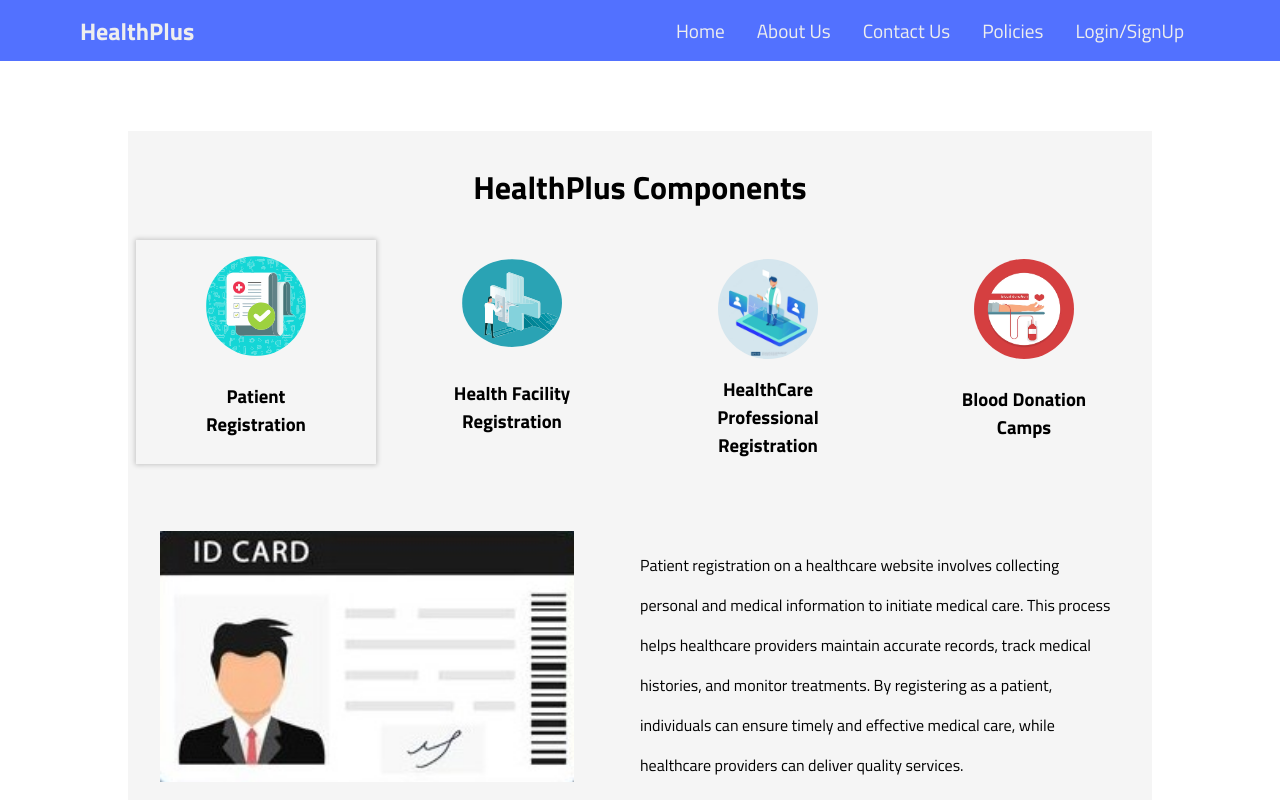
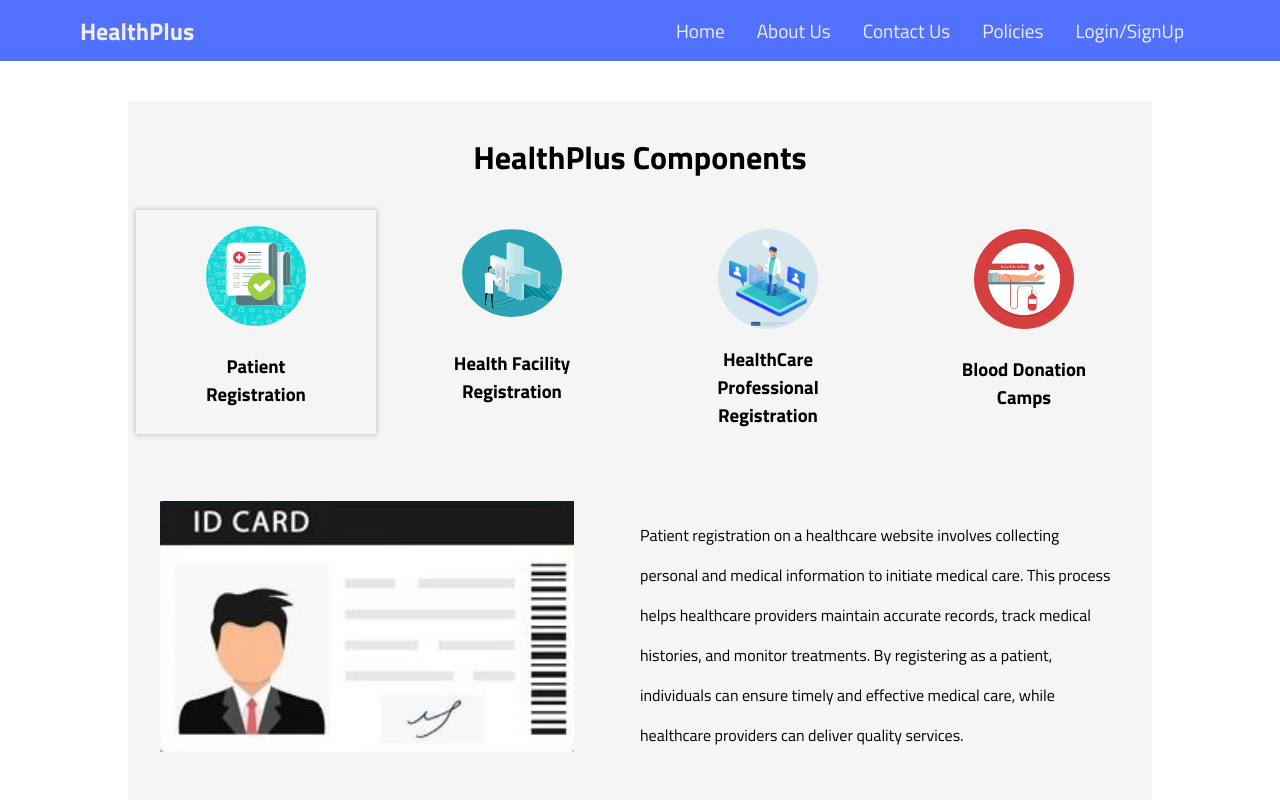
Before and after one commit to luckshay/HealthPlus-Project, a React (Create React App) app in the folder client/: page / in a window 1280 px wide. Shown: the top 800 px of the page. Built offline with nearby package versions, Linux system fonts and the light colour scheme; no server answers.

Commit message:
home css

```diff
--- a/client/src/styles/Home.css
+++ b/client/src/styles/Home.css
@@ -9,7 +9,7 @@
   align-items: center;
   background-color: #f5f5f5;
   color: black;
-  margin-top: 70px;
+  margin-top: 40px;
 }
 
 .top-section {
@@ -19,6 +19,7 @@
   margin: 2rem;
 
 }
+
 
 .tab {
   display: flex;
```
Also changed, not shown: 1 other file (tests, documents, lock files or other folders).
